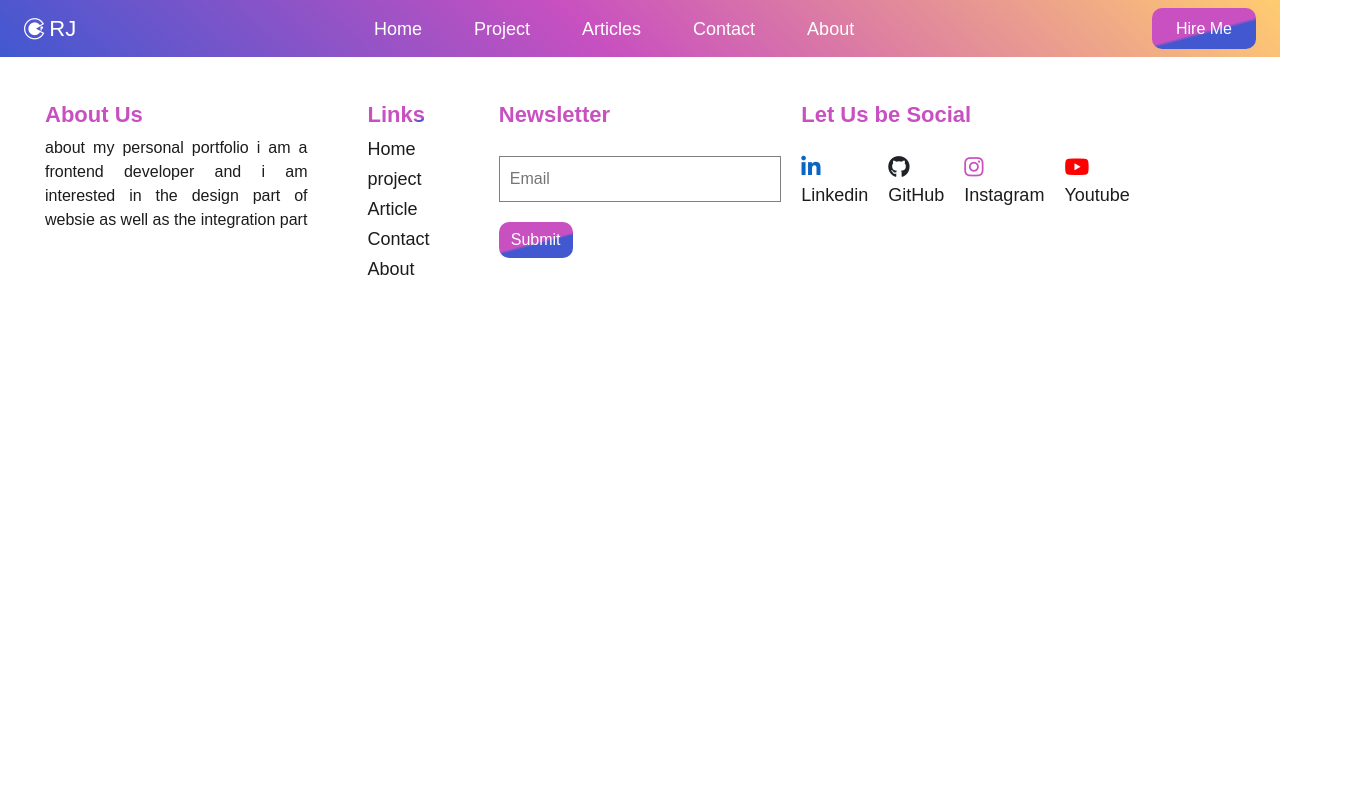
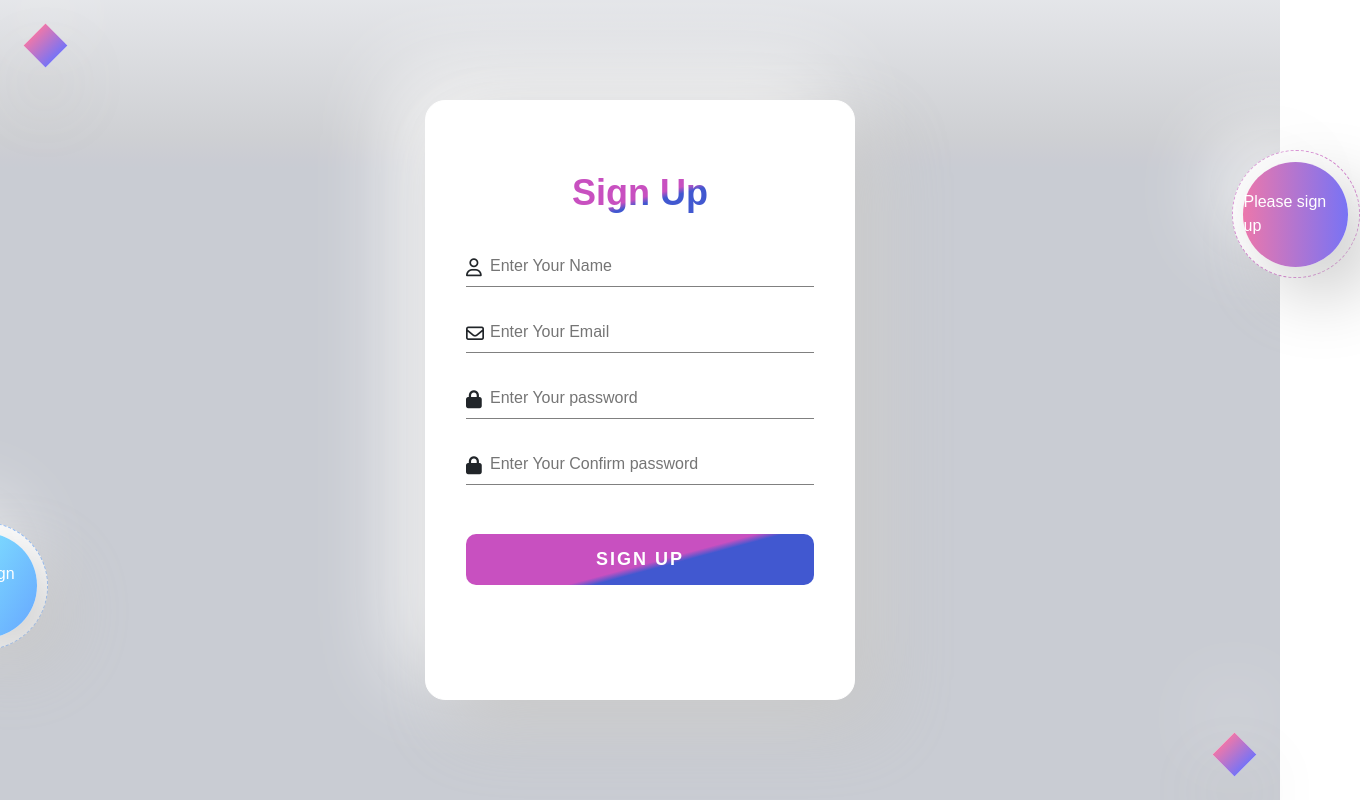
Before and after one commit to RahulJaincorpseed/personal-portfolio, a React (Create React App) app: page /signup in a window 1280 px wide. Shown: the whole page, 1360 px wide, since content can reach past the window. Built offline with nearby package versions, Linux system fonts and the light colour scheme.

Commit message:
add login and signup page ui design

```diff
--- a/src/App.css
+++ b/src/App.css
@@ -18,9 +18,13 @@ body {
   overflow-x: hidden;
 }
 
-:root{
+:root {
   --main-gradient: -webkit-linear-gradient(105deg, #4158d0 41%, #c850c0 46%);
-  --main-hover-gradient: -webkit-linear-gradient(105deg, #c850c0 41%, #4158d0 46%);
+  --main-hover-gradient: -webkit-linear-gradient(
+    105deg,
+    #c850c0 41%,
+    #4158d0 46%
+  );
   --white: #ffffff;
   --black: #000000;
 }
@@ -70,7 +74,7 @@ li {
 }
 
 .rj-hire-btn:hover {
-  background:  var(--main-hover-gradient);
+  background: var(--main-hover-gradient);
   color: var(--white);
   text-decoration: none;
 }
@@ -140,6 +144,31 @@ li {
   background: linear-gradient(to right, #5b86e5, #36d1dc);
 }
 
+/* login button */
+
+.login-btn {
+  padding: 12px 24px;
+  background: var(--main-gradient);
+  border-radius: 10px;
+  color: var(--white);
+  width: 100%;
+  outline: none;
+  border: none;
+  font-size: 18px;
+  text-transform: uppercase;
+  letter-spacing: 2px;
+  font-weight: 800;
+  cursor: pointer;
+}
+
+.login-btn:hover {
+  background: var(--main-hover-gradient);
+}
+
+.login-btn:focus {
+  outline: none;
+}
+
 @media only screen and (max-width: 768px) {
   .third-circle {
     display: none;
--- a/src/App.js
+++ b/src/App.js
@@ -1,4 +1,6 @@
 import "./App.css"
+import LoginPage from "./Login/LoginPage"
+import SignupPage from "./Login/SignupPage"
 import ContactUs from "./Main/ContactUs"
 import HeroSection from "./Main/HeroSection"
 import MainPage from "./Main/MainPage"
@@ -10,12 +12,14 @@ function App() {
   return (
     <div>
       <BrowserRouter>
-        <Navbar />
+        {/* <Navbar /> */}
         <Routes>
+          <Route path="/login" element={<LoginPage />} />
+          <Route path="/signup" element={<SignupPage />} />
           <Route path="/" element={<MainPage />} />
           <Route path="/contact" element={<ContactUs />} />
         </Routes>
-        <Footer />
+        {/* <Footer /> */}
       </BrowserRouter>
     </div>
   )
--- /dev/null
+++ b/src/Login/InputComponent.js
@@ -0,0 +1,13 @@
+import React from "react"
+import "./InputComponent.scss"
+
+const InputComponent = ({ icon, type, placeholder }) => {
+  return (
+    <div className="input-field">
+      {icon}
+      <input className="my-input" type={type} placeholder={placeholder} />
+    </div>
+  )
+}
+
+export default InputComponent
--- /dev/null
+++ b/src/Login/InputComponent.scss
@@ -0,0 +1,19 @@
+.input-field {
+  position: relative;
+  .side-icon {
+    position: absolute;
+    top: 12px;
+    font-size: 18px;
+  }
+  .my-input {
+    width: 100%;
+    padding: 8px 24px;
+    border: none;
+    border-bottom: 1px solid gray;
+    margin-bottom: 25px;
+
+    &:focus {
+      outline: none;
+    }
+  }
+}
--- /dev/null
+++ b/src/Login/LoginPage.js
@@ -0,0 +1,36 @@
+import React from "react"
+import "./LoginPage.scss"
+import InputComponent from "./InputComponent"
+
+const LoginPage = () => {
+  return (
+    <div className="login-page">
+      <div className="left-circle">
+        <div className="small-circle">Please Login</div>
+      </div>
+      <div className="right-circle">
+        <div className="small-circle">Please Login</div>
+      </div>
+      <div className="ractangle"></div>
+      <div className="ractangle-two"></div>
+      <div className="login-form">
+        <h2 className="main-heading">Login</h2>
+        <div className="py-4">
+          <InputComponent
+            icon={<i class="fa-regular side-icon fa-envelope"></i>}
+            type="email"
+            placeholder="Enter Your Email"
+          />
+          <InputComponent
+            icon={<i class="fa-solid side-icon fa-lock"></i>}
+            type="password"
+            placeholder="Enter Your password"
+          />
+        </div>
+        <button className="login-btn">Login</button>
+      </div>
+    </div>
+  )
+}
+
+export default LoginPage
--- /dev/null
+++ b/src/Login/LoginPage.scss
@@ -0,0 +1,156 @@
+.login-page {
+  display: flex;
+  justify-content: center;
+  align-items: center;
+  min-height: 100vh;
+  background: #c9ccd3;
+  background-image: linear-gradient(
+    -180deg,
+    rgba(255, 255, 255, 0.5) 0%,
+    rgba(0, 0, 0, 0.5) 100%
+  );
+  background-blend-mode: lighten;
+  position: relative;
+
+  .left-circle {
+    position: absolute;
+    border: 1px dashed #66a6ff;
+    height: 300px;
+    width: 300px;
+    border-radius: 50%;
+    bottom: 150px;
+    left: -80px;
+    animation: mymove 15s infinite;
+    background-color: #fff;
+    .small-circle {
+      position: absolute;
+      height: 240px;
+      animation: mymove2 15s infinite;
+      width: 240px;
+      border-radius: 50%;
+      inset: 0;
+      margin: auto;
+      background-image: linear-gradient(120deg, #89f7fe 0%, #66a6ff 100%);
+      box-shadow: 26px 26px 72px #c7c7c7, -26px -26px 84px #f9f9f9;
+      display: flex;
+      justify-content: center;
+      align-items: center;
+      color: #fff;
+    }
+  }
+
+  .right-circle {
+    position: absolute;
+    border: 1px dashed #c850c0;
+    height: 300px;
+    width: 300px;
+    border-radius: 50%;
+    top: 150px;
+    right: -80px;
+    animation: mymove 15s infinite;
+    background-color: #fff;
+    .small-circle {
+      position: absolute;
+      height: 240px;
+      animation: mymove2 15s infinite;
+      width: 240px;
+      border-radius: 50%;
+      inset: 0;
+      margin: auto;
+      background-image: linear-gradient(to right, #ec77ab 0%, #7873f5 100%);
+      box-shadow: 26px 26px 72px #c7c7c7, -26px -26px 84px #f9f9f9;
+      display: flex;
+      justify-content: center;
+      align-items: center;
+      color: #fff;
+    }
+  }
+
+  .ractangle {
+    position: absolute;
+    height: 30px;
+    width: 30px;
+    rotate: 45deg;
+    top: 30px;
+    left: 30px;
+    animation: mymove3 1s infinite;
+    background-color: #fff;
+    background-image: linear-gradient(to right, #ec77ab 0%, #7873f5 100%);
+    box-shadow: 26px 26px 72px #c7c7c7, -26px -26px 84px #f9f9f9;
+  }
+
+  .ractangle-two {
+    position: absolute;
+    height: 30px;
+    width: 30px;
+    rotate: 45deg;
+    right: 30px;
+    bottom: 30px;
+    animation: mymove3 1s infinite;
+    background-color: #fff;
+    background-image: linear-gradient(to right, #ec77ab 0%, #7873f5 100%);
+    box-shadow: 26px 26px 72px #c7c7c7, -26px -26px 84px #f9f9f9;
+  }
+
+  .login-form {
+    border: 1px solid #fff;
+    box-shadow: 26px 26px 72px #c7c7c7, -26px -26px 84px #f9f9f9;
+    padding: 70px 40px;
+    width: 430px;
+    min-height: 600px;
+    background-color: #fff;
+    text-align: center;
+    border-radius: 20px;
+    z-index: 99;
+  }
+  .main-heading {
+    background-color: -webkit-linear-gradient(105deg, #4158d0 41%, #c850c0 46%);
+    -webkit-background-clip: text;
+    -webkit-text-fill-color: transparent;
+  }
+}
+
+@keyframes mymove {
+  0% {
+    width: 300px;
+    height: 300px;
+  }
+  50% {
+    width: 120px;
+    height: 120px;
+  }
+  100% {
+    width: 300px;
+    height: 300px;
+  }
+}
+
+@keyframes mymove2 {
+  0% {
+    width: 200px;
+    height: 200px;
+  }
+  50% {
+    width: 100px;
+    height: 100px;
+  }
+  100% {
+    width: 200px;
+    height: 200px;
+  }
+}
+
+@keyframes mymove3 {
+  0% {
+    width: 30px;
+    height: 30px;
+  }
+  50% {
+    width: 31px;
+    height: 31px;
+  }
+  100% {
+    width: 30px;
+    height: 30px;
+  }
+}
--- /dev/null
+++ b/src/Login/SignupPage.js
@@ -0,0 +1,46 @@
+import React from "react"
+import "./LoginPage.scss"
+import InputComponent from "./InputComponent"
+
+const SignupPage = () => {
+  return (
+    <div className="login-page">
+      <div className="left-circle">
+        <div className="small-circle">Please sign up</div>
+      </div>
+      <div className="right-circle">
+        <div className="small-circle">Please sign up</div>
+      </div>
+      <div className="ractangle"></div>
+      <div className="ractangle-two"></div>
+      <div className="login-form">
+        <h2 className="main-heading">Sign Up</h2>
+        <div className="py-4">
+          <InputComponent
+            icon={<i class="fa-regular side-icon fa-user"></i>}
+            type="text"
+            placeholder="Enter Your Name"
+          />
+          <InputComponent
+            icon={<i class="fa-regular side-icon fa-envelope"></i>}
+            type="email"
+            placeholder="Enter Your Email"
+          />
+          <InputComponent
+            icon={<i class="fa-solid side-icon fa-lock"></i>}
+            type="password"
+            placeholder="Enter Your password"
+          />
+          <InputComponent
+            icon={<i class="fa-solid side-icon fa-lock"></i>}
+            type="password"
+            placeholder="Enter Your Confirm password"
+          />
+        </div>
+        <button className="login-btn">Sign Up</button>
+      </div>
+    </div>
+  )
+}
+
+export default SignupPage
```
